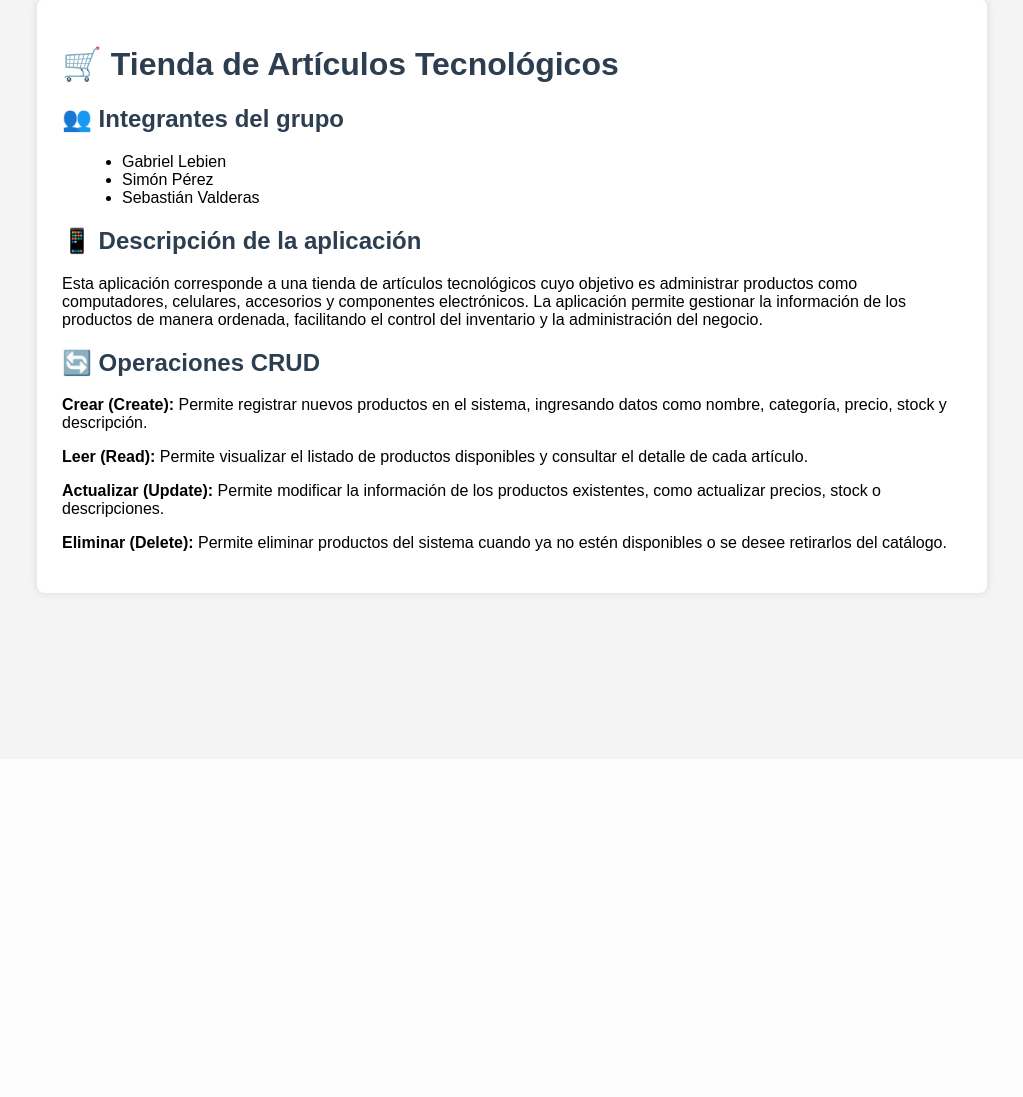
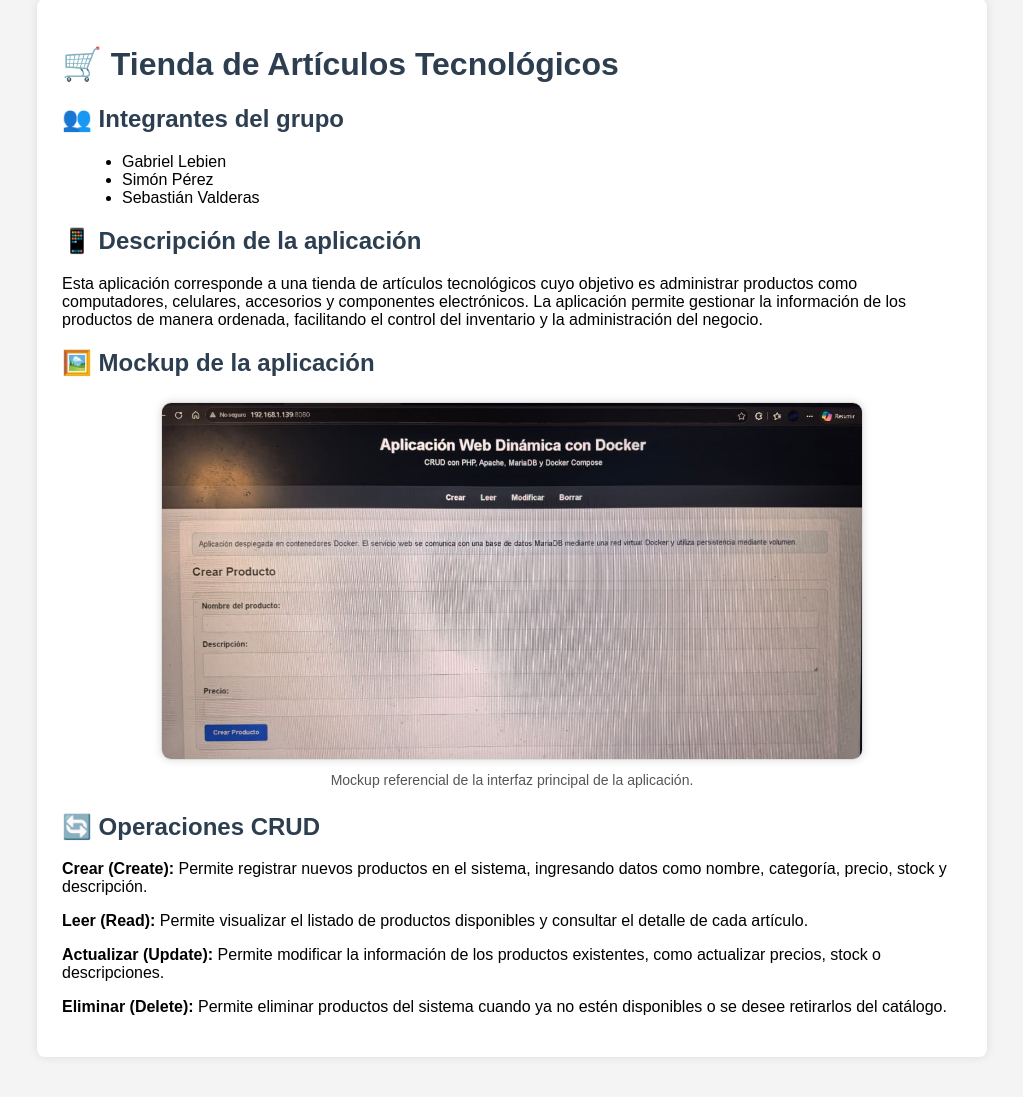
Before and after one commit to Saimon01XD/TallerInformatica, a PHP site: page / in a window 1280 px wide. Shown: the part 41-1138 px from the top of the page, without its empty margins (128-1151 px from the left). Before the commit the page ends 639 px from the top, so only its background shows below. Run offline with PHP 8.4, Linux system fonts and the light colour scheme.

Commit message:
Update index.php

```diff
--- a/index.php
+++ b/index.php
@@ -9,6 +9,7 @@
             background-color: #f4f4f4;
             margin: 40px;
         }
+
         .container {
             background-color: #ffffff;
             padding: 25px;
@@ -17,11 +18,33 @@
             margin: auto;
             box-shadow: 0 0 10px rgba(0,0,0,0.1);
         }
+
         h1, h2 {
             color: #2c3e50;
         }
+
         ul {
             margin-left: 20px;
+        }
+
+        .mockup {
+            text-align: center;
+            margin-top: 25px;
+            margin-bottom: 25px;
+        }
+
+        .mockup img {
+            max-width: 100%;
+            width: 700px;
+            border-radius: 10px;
+            border: 1px solid #ddd;
+            box-shadow: 0 0 8px rgba(0,0,0,0.15);
+        }
+
+        .mockup p {
+            font-size: 14px;
+            color: #555;
+            margin-top: 8px;
         }
     </style>
 </head>
@@ -45,6 +68,12 @@
         facilitando el control del inventario y la administración del negocio.
     </p>
 
+    <h2>🖼️ Mockup de la aplicación</h2>
+    <div class="mockup">
+        <img src="mockup.jpeg" alt="Mockup de la tienda de artículos tecnológicos">
+        <p>Mockup referencial de la interfaz principal de la aplicación.</p>
+    </div>
+
     <h2>🔄 Operaciones CRUD</h2>
 
     <p><strong>Crear (Create):</strong>
```
